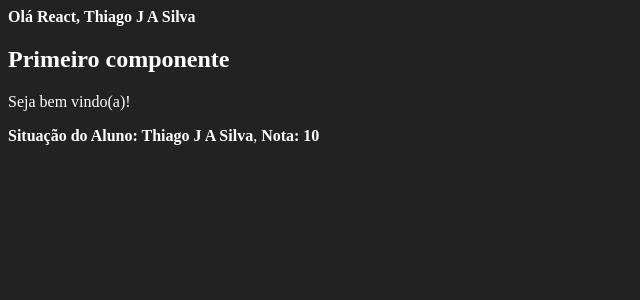
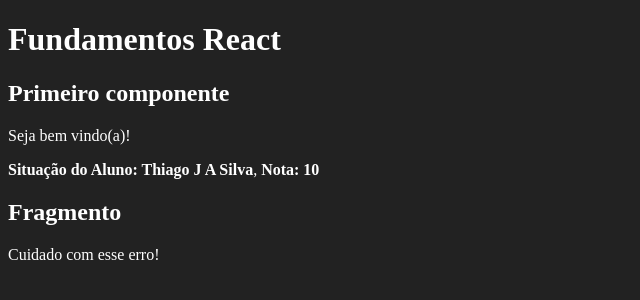
Before and after one commit to tavelars/curso-react, a React (Create React App) app in the folder fundamentos-react/: page / in a window 1280 px wide. Shown: the top 300 px of the page, without its empty margins (0-640 px from the left). Built offline with nearby package versions, Linux system fonts and the light colour scheme.

Commit message:
Configuração de novo componentes usando React.Fragment

```diff
--- /dev/null
+++ b/fundamentos-react/src/App.jsx
@@ -0,0 +1,15 @@
+import React from "react";
+import Primeiro from './components/basicos/Primeiro'
+import ComParametro from './components/basicos/ComParametro'
+import Fragmento from './components/basicos/Fragmento'
+
+export default function App(props) {
+    return (
+        <div id="app">
+            <h1>Fundamentos React</h1>
+            <Primeiro></Primeiro>
+            <ComParametro titulo="Situação do Aluno:" aluno="Thiago J A Silva" nota={10.0}></ComParametro>
+            <Fragmento></Fragmento>
+        </div>
+    )
+}
--- a/fundamentos-react/src/components/basicos/ComParametro.jsx
+++ b/fundamentos-react/src/components/basicos/ComParametro.jsx
@@ -2,7 +2,7 @@
 
 export default function ComParametro(props) {
 
-    return  (
+    return (
         <div>
             <p><strong>{props.titulo} {props.aluno}</strong>, <strong> Nota: {props.nota}</strong></p>
         </div>
--- /dev/null
+++ b/fundamentos-react/src/components/basicos/Fragmento.jsx
@@ -0,0 +1,12 @@
+import React from "react";
+
+export default function Fragmento(props) {
+
+    return (
+        <>
+            <h2>Fragmento</h2>
+            <p>Cuidado com esse erro!</p>
+        </>
+    )
+
+}
--- a/fundamentos-react/src/components/basicos/Primeiro.jsx
+++ b/fundamentos-react/src/components/basicos/Primeiro.jsx
@@ -1,6 +1,6 @@
 import React from "react"
 
-export default function Primeiro () {
+export default function Primeiro() {
     const msg = 'Seja bem vindo(a)!'
     return (
         <div>
--- a/fundamentos-react/src/index.js
+++ b/fundamentos-react/src/index.js
@@ -2,17 +2,9 @@
 import React from 'react'
 import './index.css'
 
-import Primeiro from './components/basicos/Primeiro'
-import ComParametro from './components/basicos/ComParametro'
-
-const nome = <strong>Thiago J A Silva</strong>
+import App from './App'
 
 ReactDOM.render(
-    <div>
-        <strong>Olá React,</strong> {nome}
-        <br />
-        <Primeiro></Primeiro>
-        <ComParametro titulo="Situação do Aluno:" aluno="Thiago J A Silva" nota={10.0}></ComParametro>
-    </div>,
+    <App/>,
     document.getElementById("root")
 )
```
